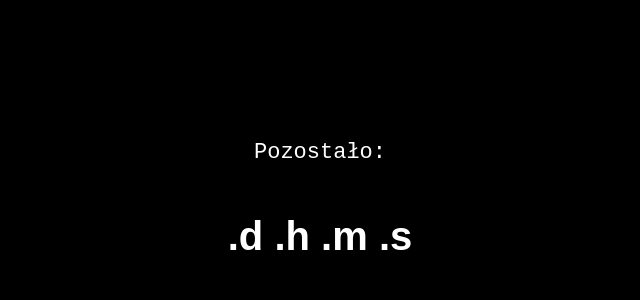
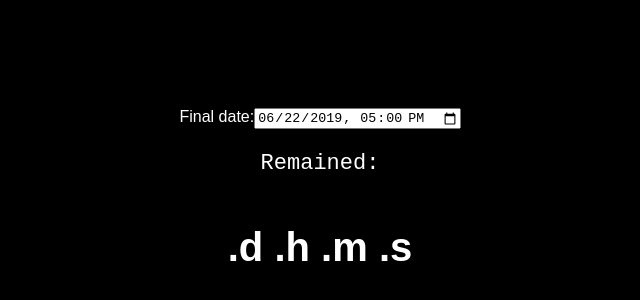
Before and after one commit to adriannan/countdown-timer, a plain HTML site: page index.html in a window 1280 px wide. Shown: the part 206-506 px from the top of the page, without its empty margins (320-960 px from the left). Drawn offline with Linux system fonts and the light colour scheme.

Commit message:
add input

```diff
--- a/index.html
+++ b/index.html
@@ -8,8 +8,10 @@
 </head>
 
 <body>
-
-	<p>Pozostało:</p>
+	<div class="date">
+		<label>Final date:</label><input type="datetime-local" value="2019-06-22T17:00">
+	</div>
+	<p>Remained:</p>
 	<h1>
 		<span class="d">.</span>d
 		<span class="h">.</span>h
```
